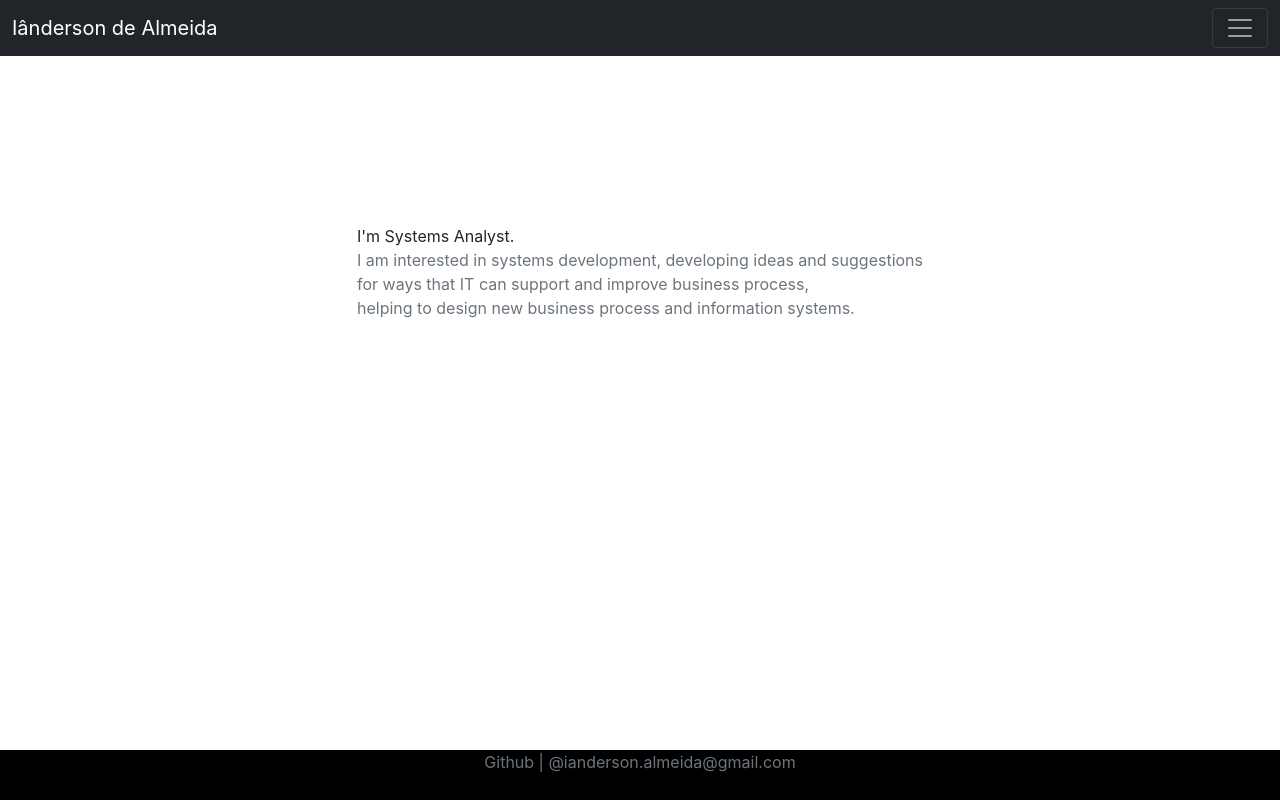
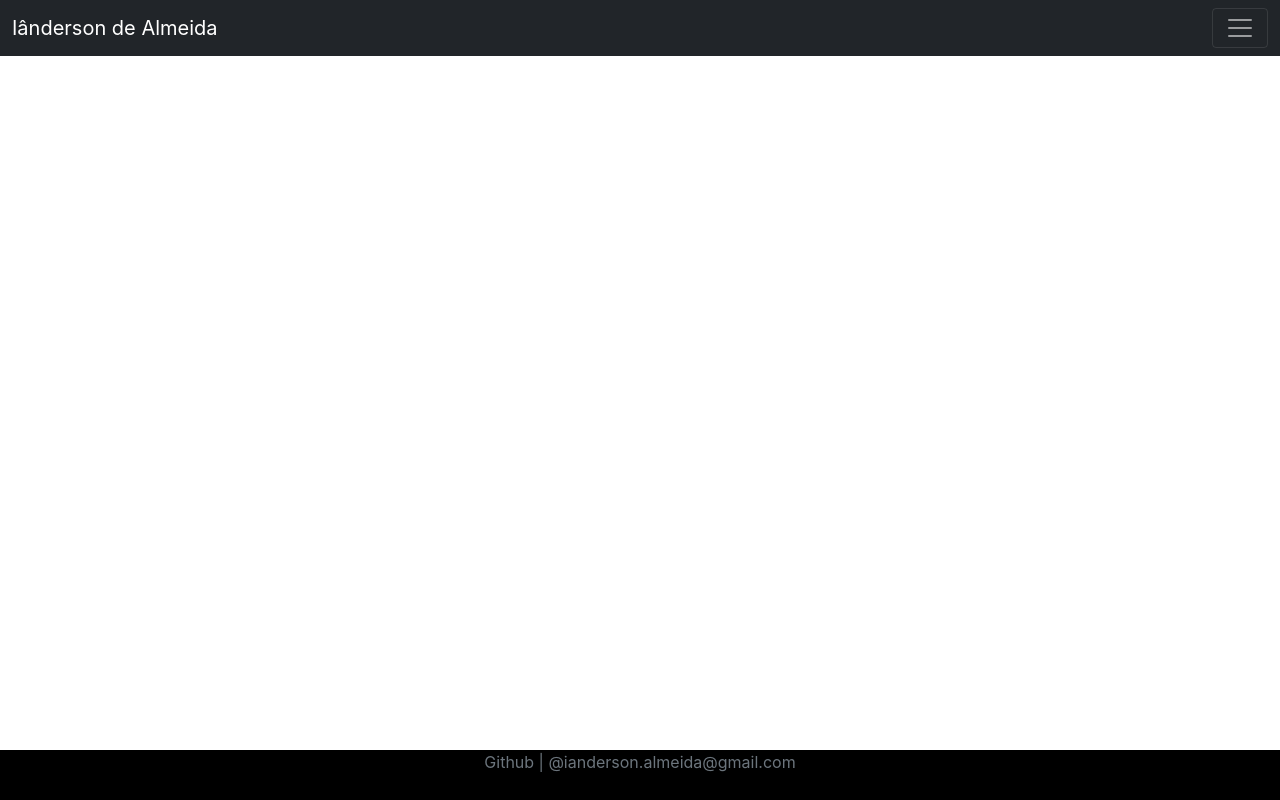
Before and after one commit to iandersonalmeida/web, a React (Create React App) app: page /public.env.PUBLIC_URL/ in a window 1280 px wide. Built offline with nearby package versions, Linux system fonts and the light colour scheme.

Commit message:
Modify App.js

```diff
--- a/src/App.js
+++ b/src/App.js
@@ -12,12 +12,10 @@ function App() {
       <div>
         <Router basename='public.env.PUBLIC_URL'>
           <Routes>
-            <Route path = "/"  element = {<MainContent/>}> /</Route>
+            <Route path = "/web"  element = {<MainContent/>}> /</Route>
           </Routes>
         </Router>
-
-
-      </div>
+        </div>
       <FooterComponent></FooterComponent>
     </div>
   );
```
